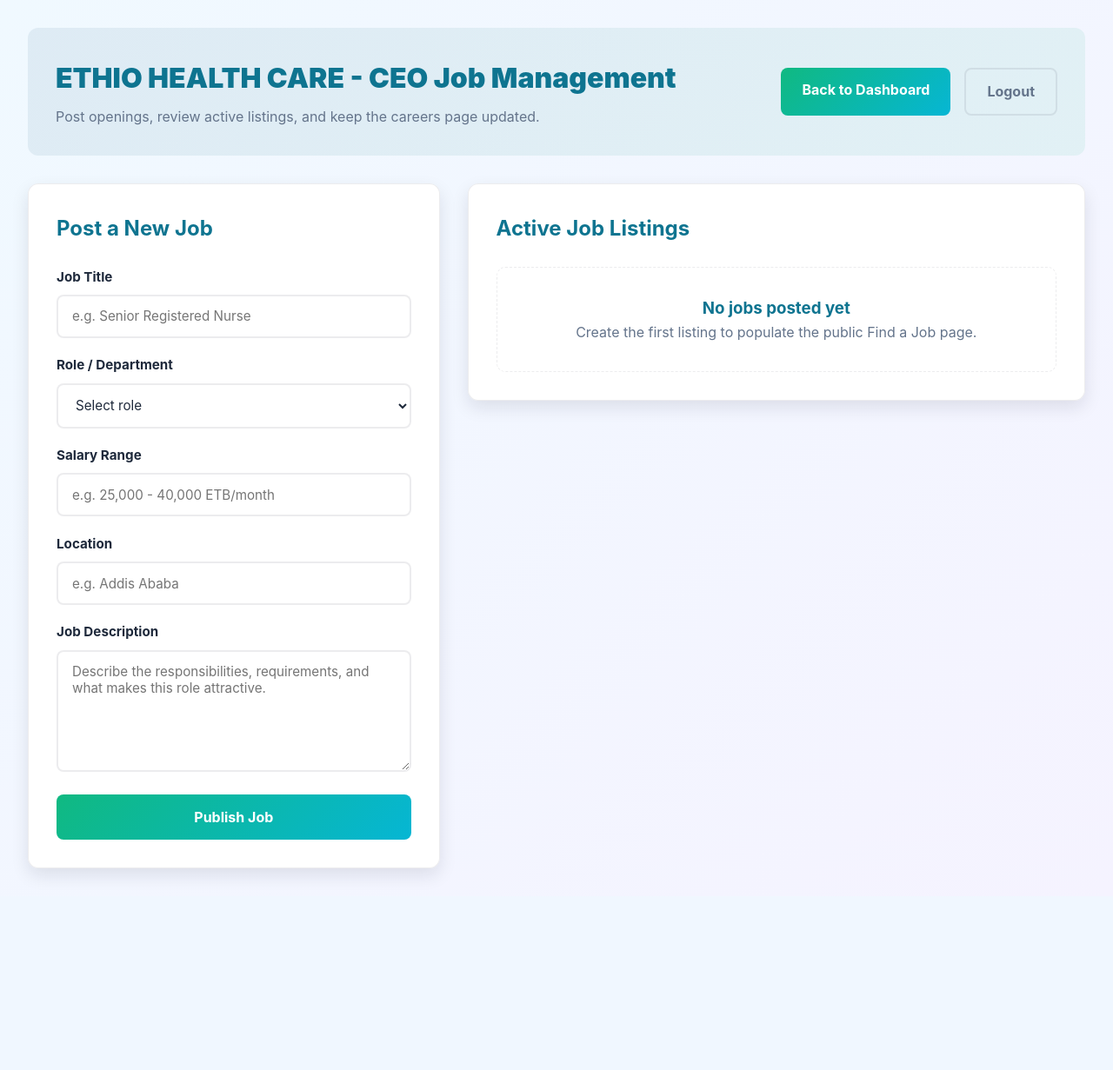
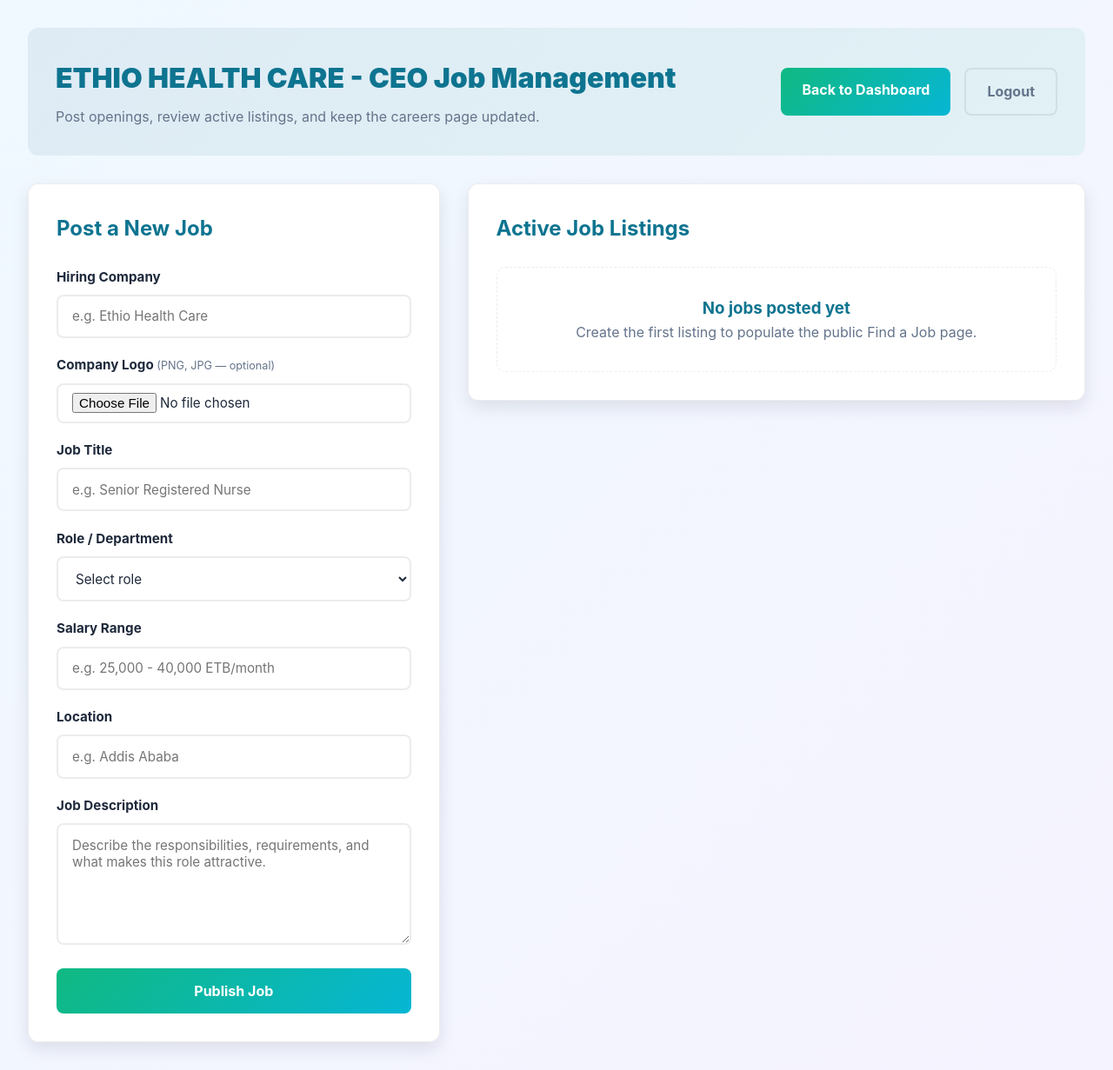
Before and after one commit to Amriti2/Ethio-health-care-, a Flask app: page /dashboard/jobs in a window 1280 px wide. Shown: the whole page at 87% size. Before the commit the page ends 1009 px from the top, so only its background shows below. Run offline with Flask 3, Linux system fonts and the light colour scheme; the visitor is signed in with stand-in values (Sample User, id 1).

Commit message:
Add hiring company + logo upload to job posting form

```diff
--- a/app.py
+++ b/app.py
@@ -31,6 +31,9 @@ APPLICATIONS_FILE = os.path.join(DATA_FOLDER, "applications.json")
 JOBS_FILE = os.path.join(DATA_FOLDER, "jobs.json")
 
 ALLOWED_EXTENSIONS = {"pdf"}
+ALLOWED_LOGO_EXTENSIONS = {"png", "jpg", "jpeg", "webp"}
+LOGO_FOLDER = os.path.join(os.path.dirname(__file__), "static", "logos")
+os.makedirs(LOGO_FOLDER, exist_ok=True)
 
 app.config["UPLOAD_FOLDER"] = UPLOAD_FOLDER
 app.config["MAX_CONTENT_LENGTH"] = 5 * 1024 * 1024
@@ -961,8 +964,18 @@ def manage_jobs():
             role = request.form.get("role", "").strip()
             salary = request.form.get("salary", "").strip()
             location = request.form.get("location", "").strip()
+            company = request.form.get("company", "").strip()
 
-            if title and description and role:
+            company_logo_filename = ""
+            logo_file = request.files.get("company_logo")
+            if logo_file and logo_file.filename:
+                ext = logo_file.filename.rsplit(".", 1)[-1].lower()
+                if ext in ALLOWED_LOGO_EXTENSIONS:
+                    safe_logo = secure_filename(logo_file.filename)
+                    company_logo_filename = f"{int(time.time())}_{safe_logo}"
+                    logo_file.save(os.path.join(LOGO_FOLDER, company_logo_filename))
+
+            if title and description and role and company:
                 job = {
                     "id": str(uuid.uuid4()),
                     "title": title,
@@ -970,6 +983,8 @@ def manage_jobs():
                     "role": role,
                     "salary": salary,
                     "location": location,
+                    "company": company,
+                    "company_logo": company_logo_filename,
                     "posted_at": int(time.time()),
                     "applications": []
                 }
--- a/templates/dashboard-jobs.html
+++ b/templates/dashboard-jobs.html
@@ -286,8 +286,18 @@
         <div class="jobs-admin-grid">
             <section class="post-job-card">
                 <h2>Post a New Job</h2>
-                <form method="POST">
+                <form method="POST" enctype="multipart/form-data">
                     <input type="hidden" name="action" value="post">
+
+                    <div class="form-group">
+                        <label for="company">Hiring Company</label>
+                        <input id="company" type="text" name="company" required placeholder="e.g. Ethio Health Care">
+                    </div>
+
+                    <div class="form-group">
+                        <label for="company_logo">Company Logo <small style="font-weight:400;color:var(--text-secondary)">(PNG, JPG — optional)</small></label>
+                        <input id="company_logo" type="file" name="company_logo" accept="image/png,image/jpeg,image/jpg,image/webp" style="padding:0.6rem 1rem;">
+                    </div>
 
                     <div class="form-group">
                         <label for="title">Job Title</label>
@@ -336,9 +346,14 @@
                         {% for job in jobs|sort(attribute='posted_at', reverse=True) %}
                             <article class="job-item">
                                 <div class="job-item-header">
-                                    <div>
-                                        <div class="job-item-title">{{ job.title }}</div>
-                                        <span class="job-item-role">{{ job.role }}</span>
+                                    <div style="display:flex;align-items:center;gap:0.75rem;">
+                                        {% if job.company_logo %}
+                                        <img src="/static/logos/{{ job.company_logo }}" alt="{{ job.company }} logo" style="width:42px;height:42px;object-fit:contain;border-radius:6px;border:1px solid var(--border-light);background:#fff;padding:3px;">
+                                        {% endif %}
+                                        <div>
+                                            <div class="job-item-title">{{ job.title }}</div>
+                                            <span class="job-item-role">{{ job.company or job.role }}</span>
+                                        </div>
                                     </div>
                                     <div style="font-size: 0.9rem; color: var(--text-secondary);">
                                         {{ job.applications|length if job.applications else 0 }} applications
```
